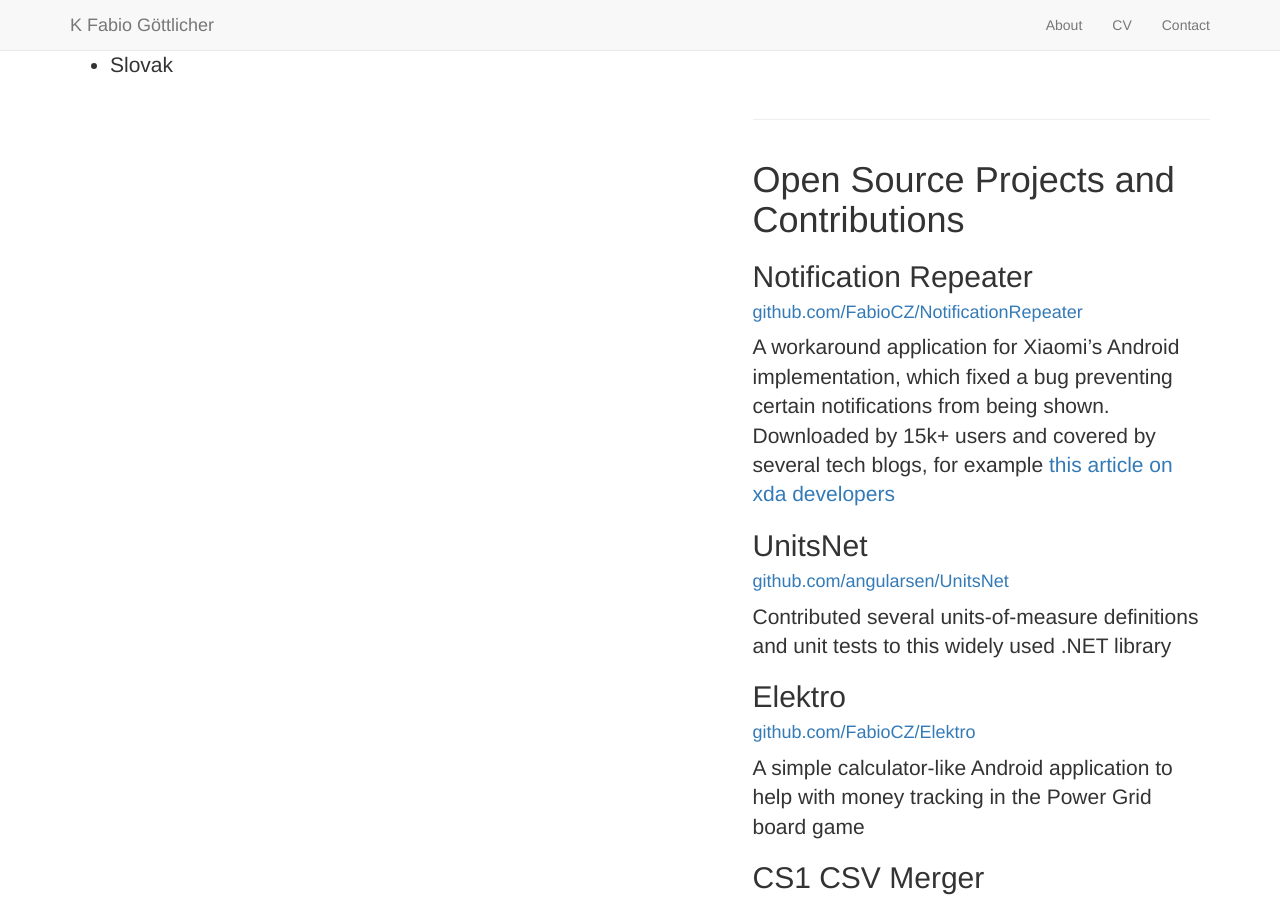
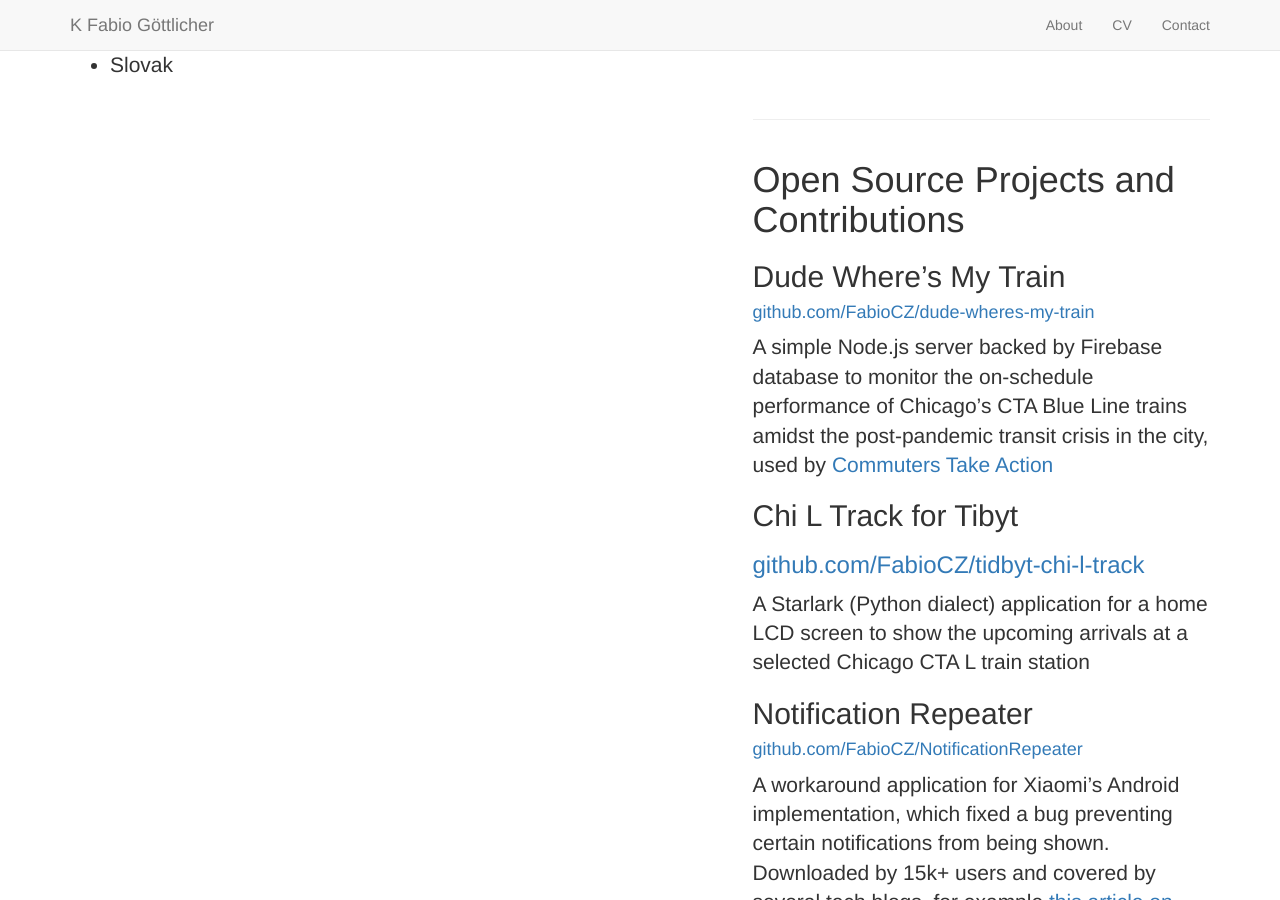
Before and after one commit to FabioCZ/Fabiocz.github.io, a Jekyll site: the page built from _posts/2018-01-13-cv-4projects.markdown, in a window 1280 px wide and 900 px high, scrolled down 5480 px. Built offline with Jekyll 4.4.1, drawn with Linux system fonts in a browser that asks for light colours; nearby versions of some CDN libraries; library files that are not in the unit come from our copies.

Commit message:
Update 2018-01-13-cv-4projects.markdown

```diff
--- a/_posts/2018-01-13-cv-4projects.markdown
+++ b/_posts/2018-01-13-cv-4projects.markdown
@@ -5,6 +5,17 @@ category: CV
 title: Open Source Projects and Contributions
 description: |
 ---
+
+## Dude Where's My Train
+#### [github.com/FabioCZ/dude-wheres-my-train](https://github.com/FabioCZ/dude-wheres-my-train)
+
+A simple Node.js server backed by Firebase database to monitor the on-schedule performance of Chicago's CTA Blue Line trains amidst the post-pandemic transit crisis in the city, used by [Commuters Take Action](https://ctaction.org)
+
+## Chi L Track for Tibyt
+### [github.com/FabioCZ/tidbyt-chi-l-track](https://github.com/FabioCZ/tidbyt-chi-l-track)
+
+A Starlark (Python dialect) application for a home LCD screen to show the upcoming arrivals at a selected Chicago CTA L train station
+
 ## Notification Repeater
 #### [github.com/FabioCZ/NotificationRepeater](https://github.com/FabioCZ/NotificationRepeater)
 
```
